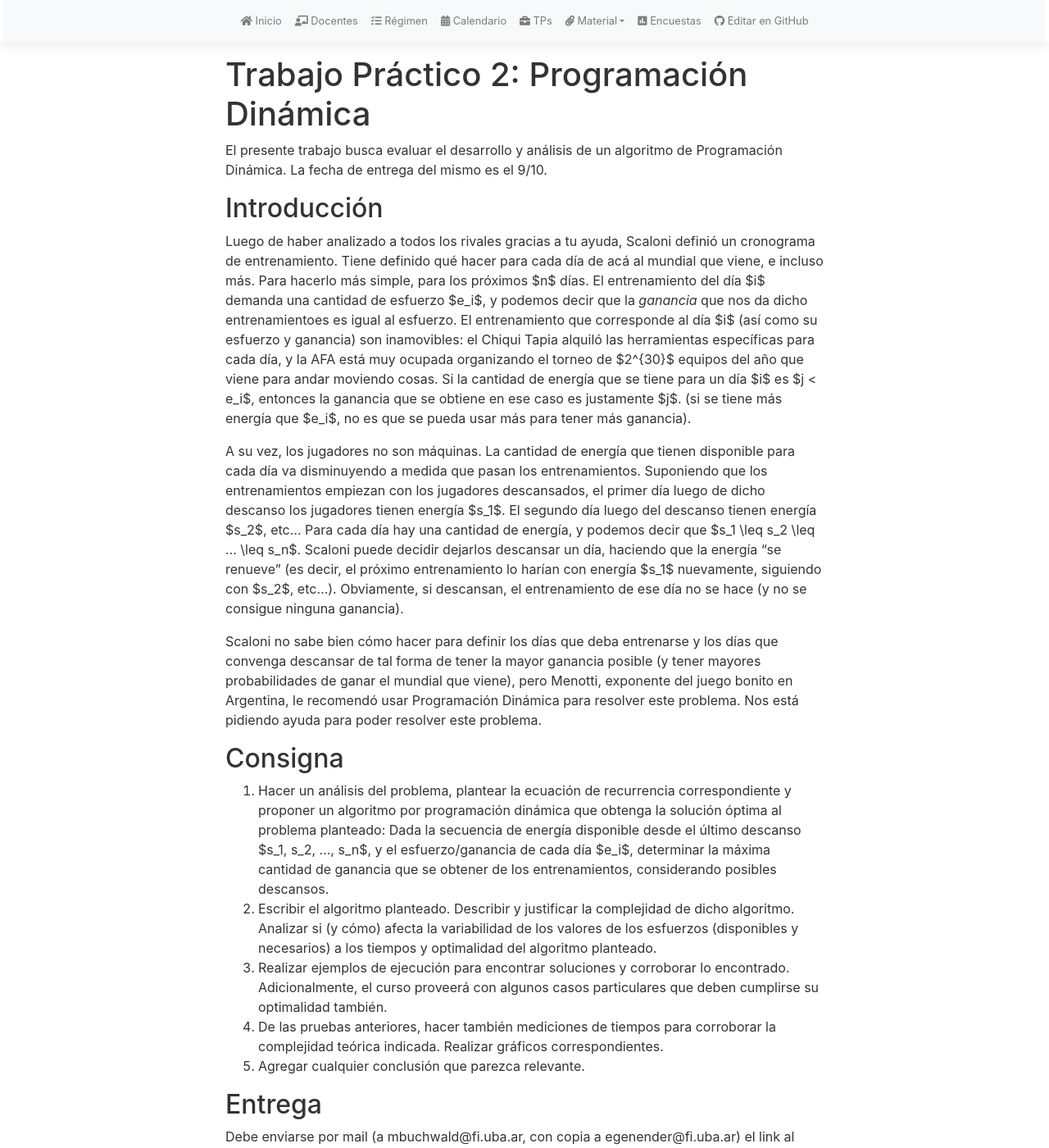
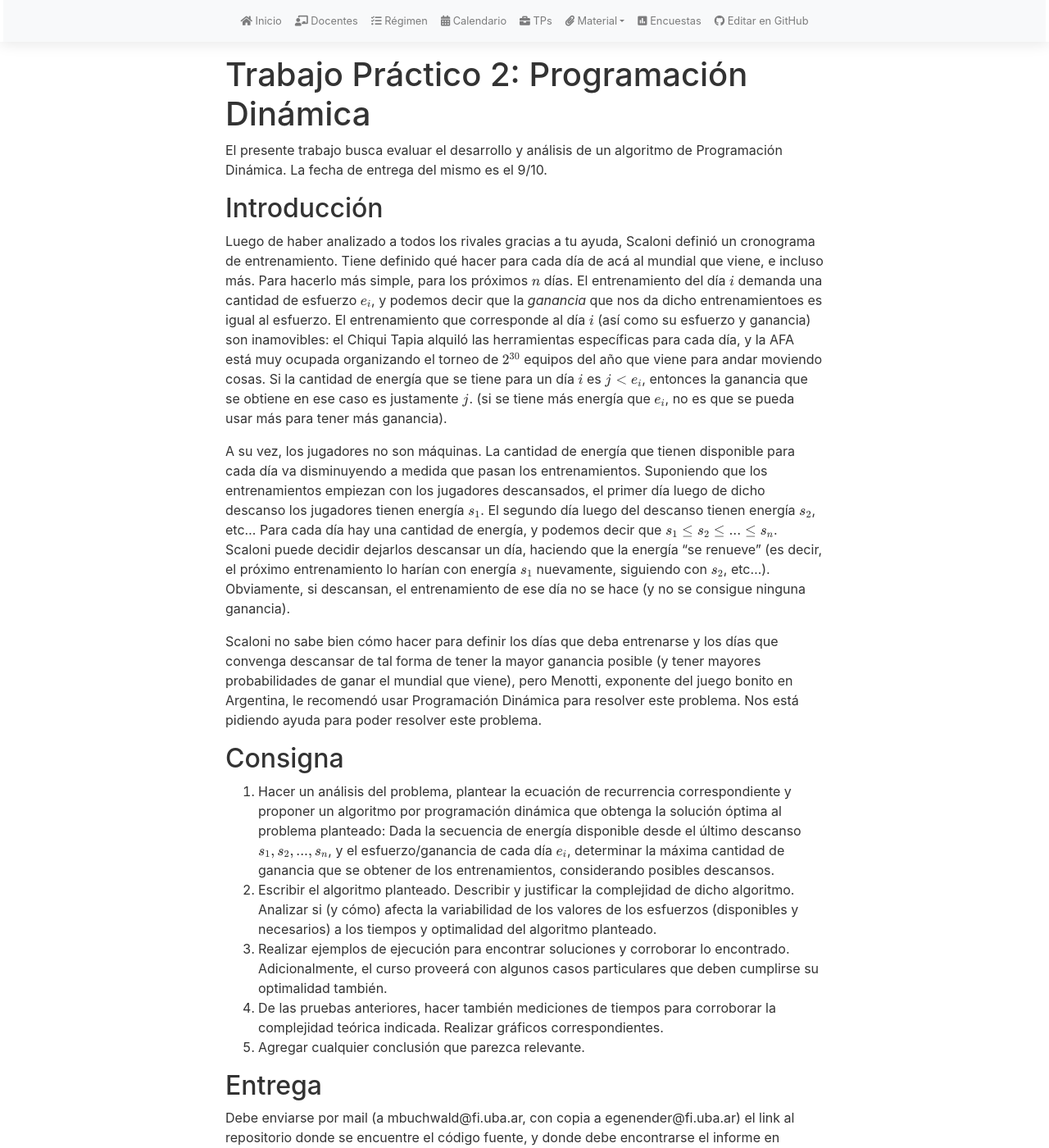
Before and after one commit to algoritmos-rw/tda_bg, a Jekyll site: the page built from tps/2023_2/tp2.md, in a window 1280 px wide and 1400 px high. Shown: the whole window at 82% size. Built offline with Jekyll 4.4.1, drawn with Linux system fonts in a browser that asks for light colours; nearby versions of some CDN libraries; our own code applies the rules of GitHub Pages for plain Markdown files.

Commit message:
Update tp2.md

```diff
--- a/tps/2023_2/tp2.md
+++ b/tps/2023_2/tp2.md
@@ -15,26 +15,26 @@ La fecha de entrega del mismo es el {{fecha}}.
 
 Luego de haber analizado a todos los rivales gracias a tu ayuda, Scaloni definió
 un cronograma de entrenamiento. Tiene definido qué hacer para cada día de acá
-al mundial que viene, e incluso más. Para hacerlo más simple, para los próximos $n$
-días. El entrenamiento del día $i$ demanda una
-cantidad de esfuerzo $e_i$, y podemos decir que la _ganancia_ que nos da
+al mundial que viene, e incluso más. Para hacerlo más simple, para los próximos $$n$$
+días. El entrenamiento del día $$i$$ demanda una
+cantidad de esfuerzo $$e_i$$, y podemos decir que la _ganancia_ que nos da
 dicho entrenamientoes es igual al esfuerzo. El entrenamiento
-que corresponde al día $i$ (así como su esfuerzo y ganancia) son inamovibles:
+que corresponde al día $$i$$ (así como su esfuerzo y ganancia) son inamovibles:
 el Chiqui Tapia alquiló las herramientas específicas para cada día, y la AFA
-está muy ocupada organizando el torneo de $2^{30}$ equipos del año que viene para
-andar moviendo cosas. Si la cantidad de energía que se tiene para un día $i$
-es $j < e_i$, entonces la ganancia que se obtiene en ese caso es justamente $j$.
-(si se tiene más energía que $e_i$, no es que se pueda usar más para tener más ganancia).
+está muy ocupada organizando el torneo de $$2^{30}$$ equipos del año que viene para
+andar moviendo cosas. Si la cantidad de energía que se tiene para un día $$i$$
+es $$j < e_i$$, entonces la ganancia que se obtiene en ese caso es justamente $$j$$.
+(si se tiene más energía que $$e_i$$, no es que se pueda usar más para tener más ganancia).
 
 A su vez, los jugadores no son máquinas. La cantidad de energía que tienen disponible
 para cada día va disminuyendo a medida que pasan los entrenamientos. Suponiendo
 que los entrenamientos empiezan con los jugadores descansados, el primer
-día luego de dicho descanso los jugadores tienen energía $s_1$. El segundo día
-luego del descanso tienen energía $s_2$, etc... Para cada día
-hay una cantidad de energía, y podemos decir que $s_1 \leq s_2 \leq ... \leq s_n$.
+día luego de dicho descanso los jugadores tienen energía $$s_1$$. El segundo día
+luego del descanso tienen energía $$s_2$$, etc... Para cada día
+hay una cantidad de energía, y podemos decir que $$s_1 \leq s_2 \leq ... \leq s_n$$.
 Scaloni puede decidir dejarlos descansar un día, haciendo que la energía "se renueve"
-(es decir, el próximo entrenamiento lo harían con energía $s_1$ nuevamente,
-siguiendo con $s_2$, etc...). Obviamente, si descansan, el entrenamiento de ese
+(es decir, el próximo entrenamiento lo harían con energía $$s_1$$ nuevamente,
+siguiendo con $$s_2$$, etc...). Obviamente, si descansan, el entrenamiento de ese
 día no se hace (y no se consigue ninguna ganancia).
 
 Scaloni no sabe bien cómo hacer para definir los días que deba entrenarse y los días
@@ -49,8 +49,8 @@ problema.
 1. 	Hacer un análisis del problema, plantear la ecuación de recurrencia correspondiente
 	y proponer un algoritmo por programación dinámica
 	que obtenga la solución óptima al problema planteado: Dada la secuencia de energía
-	disponible desde el último descanso $s_1, s_2, ..., s_n$, y el esfuerzo/ganancia
-	de cada día $e_i$, determinar la máxima cantidad de ganancia que se obtener
+	disponible desde el último descanso $$s_1, s_2, ..., s_n$$, y el esfuerzo/ganancia
+	de cada día $$e_i$$, determinar la máxima cantidad de ganancia que se obtener
 	de los entrenamientos, considerando posibles descansos.
 2. 	Escribir el algoritmo planteado. Describir y justificar la complejidad de dicho algoritmo. Analizar si (y cómo) afecta la variabilidad de los valores de los esfuerzos (disponibles y necesarios) a los tiempos y optimalidad del algoritmo planteado.
 3. Realizar ejemplos de ejecución para encontrar soluciones y corroborar lo encontrado. Adicionalmente, el curso proveerá con algunos casos particulares que deben cumplirse su optimalidad también.
```
